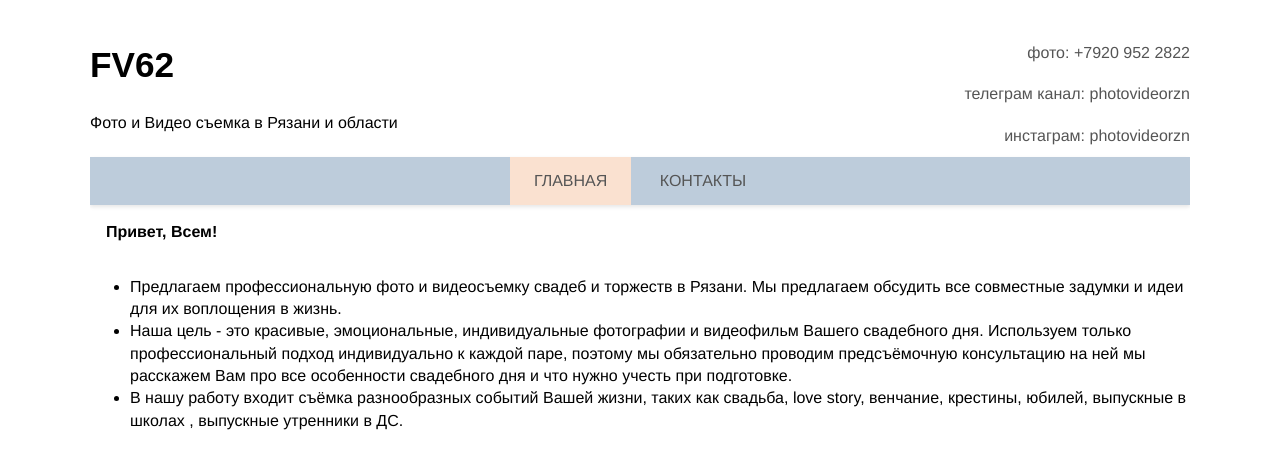
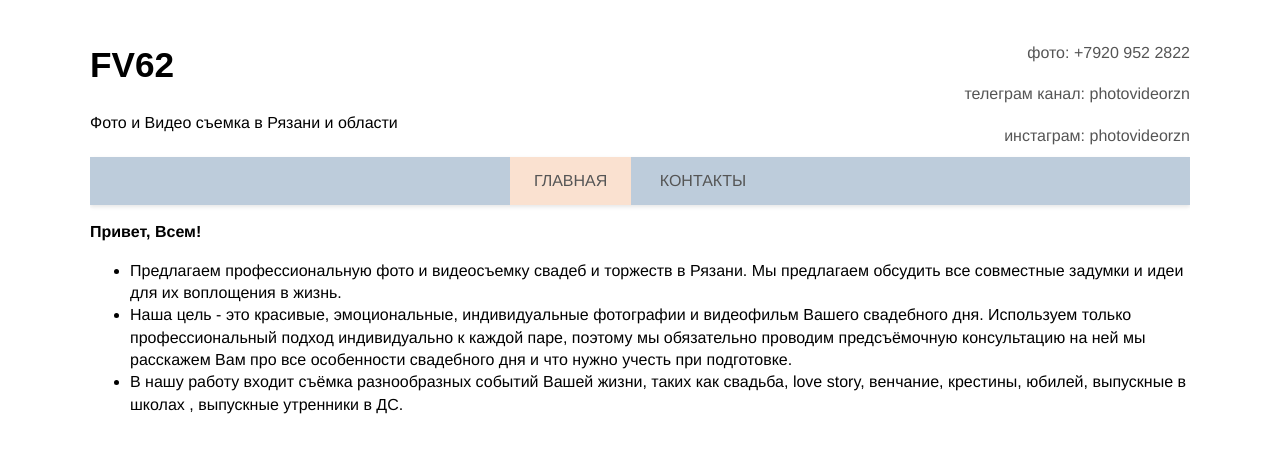
Before and after one commit to fv62/fv62.github.io, a Jekyll site: the page built from index.md, in a window 1280 px wide. Shown: the top 469 px of the page. Built offline with Jekyll 4.4.1, drawn with Linux system fonts in a browser that asks for light colours.

Commit message:
Update 20_app.scss

```diff
--- a/_sass/20_app.scss
+++ b/_sass/20_app.scss
@@ -90,5 +90,5 @@
 
 
 .content.section.group > p {
-    padding: 1rem;
+    padding: 1rem 0 0;
 }
```
